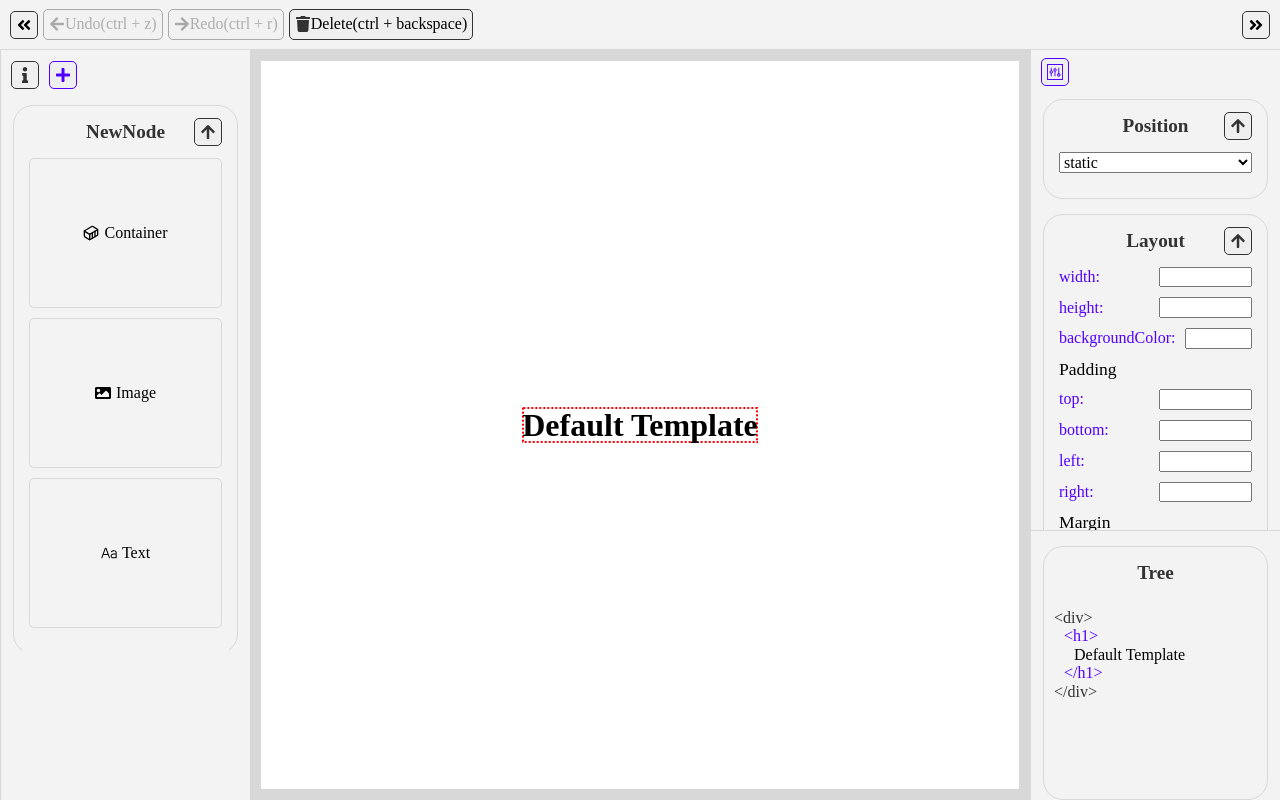
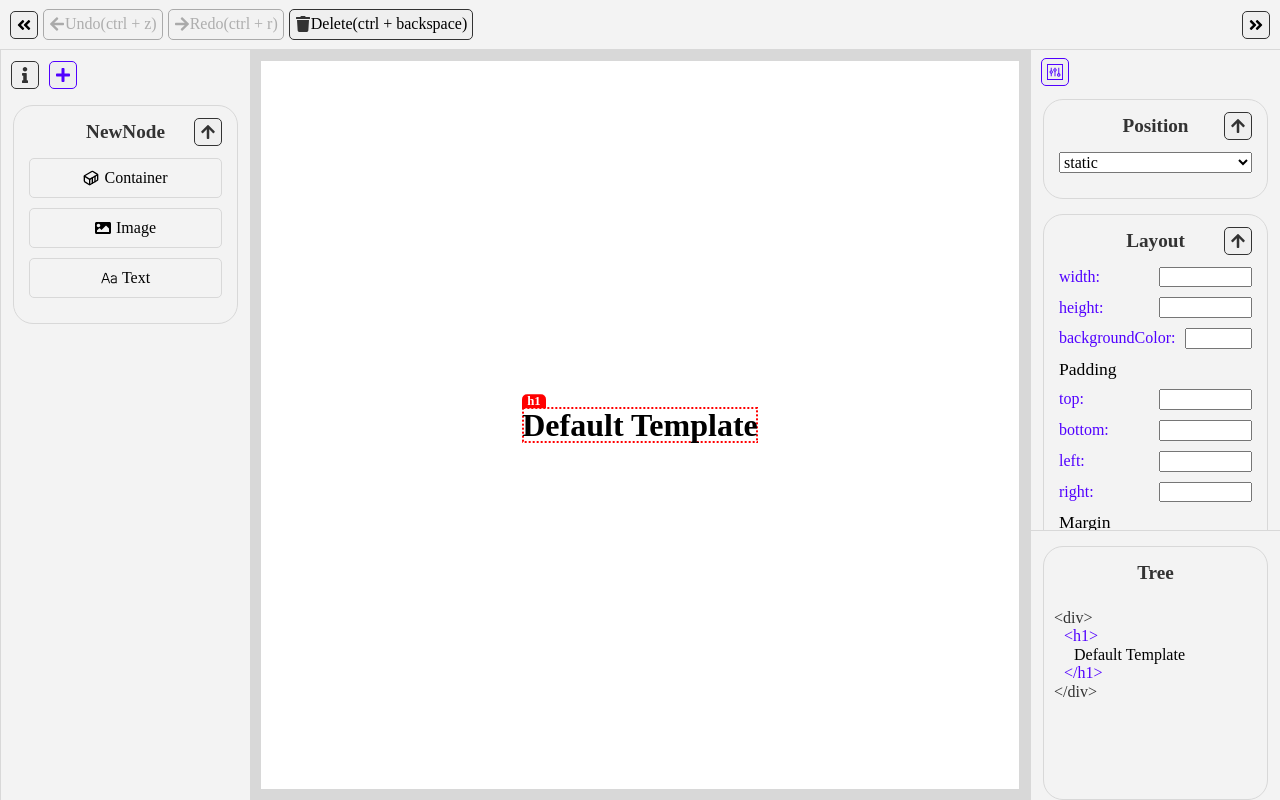
Before and after one commit to jasonlinkai/web-editor, a React (Create React App) app: page / in a window 1280 px wide. Both pictures are taken after a click on the element "Default Template". Built offline with nearby package versions, Linux system fonts and the light colour scheme.

Commit message:
feat: add selected style

```diff
--- a/src/WebEditor/Renderer/components/RenderNode/RenderNode.module.scss
+++ b/src/WebEditor/Renderer/components/RenderNode/RenderNode.module.scss
@@ -1,4 +1,10 @@
+@import "../../../../variables";
+
+.node {
+  cursor: pointer;
+}
 .selectedNode {
+  cursor: grab;
   background: linear-gradient(90deg, red 50%, transparent 0) repeat-x,
     linear-gradient(90deg, red 50%, transparent 0) repeat-x,
     linear-gradient(0deg, red 50%, transparent 0) repeat-y,
@@ -6,6 +12,18 @@
   background-size: 4px 2px, 4px 2px, 2px 4px, 2px 4px;
   background-position: 0 0, 0 100%, 0 0, 100% 0;
   animation: linearGradientMove 0.3s infinite linear;
+  &::before {
+    content: attr(dataNodeType);
+    position: absolute;
+    transform: translate(0rem, -1em);
+    background-color: red;
+    color: white;
+    font-size: 0.8rem;
+    padding-left: $gap1;
+    padding-right: $gap1;
+    border-top-left-radius: $gap1;
+    border-top-right-radius: $gap1;
+  }
 }
 
 .dragOverElement {
--- a/src/WebEditor/Renderer/components/RenderNode/RenderNode.module.scss.d.ts
+++ b/src/WebEditor/Renderer/components/RenderNode/RenderNode.module.scss.d.ts
@@ -1,4 +1,5 @@
 export declare const container: string;
 export declare const dragOverElement: string;
 export declare const linearGradientMove: string;
+export declare const node: string;
 export declare const selectedNode: string;
--- a/src/WebEditor/Renderer/components/RenderNode/index.tsx
+++ b/src/WebEditor/Renderer/components/RenderNode/index.tsx
@@ -27,7 +27,8 @@ const RenderNode: React.FC<RenderNodeProps> = observer(({ ast, ...p }) => {
 
   const isSelectedNode = ast.uuid === editor.selectedAstNode?.uuid;
   const draggable = !ast.isRootNode && isSelectedNode;
-  const dropable =  ast.isContainerNode && ast.uuid !== editor.dragingAstNode?.uuid;
+  const dropable =
+    ast.isContainerNode && ast.uuid !== editor.dragingAstNode?.uuid;
   // Base case: If the node is a text node, render it as is
 
   const node: AstNodeModelType = ast;
@@ -74,27 +75,26 @@ const RenderNode: React.FC<RenderNodeProps> = observer(({ ast, ...p }) => {
   } else if (node.isSelfClosingNode) {
     renderChildren = undefined;
   }
-
   return React.createElement(
     type,
     {
       ...props,
       ...editorEventListeners,
-      ...props.attributes,
-      draggable,
+      ...{ ...props.attributes, dataNodeType: type },
       style: {
         ...props.style,
-        cursor: isSelectedNode ? 'grab' : 'pointer',
       },
       className: clsx([
         props.className,
         {
+          [styles.node]: true,
           [styles.selectedNode]: isSelectedNode,
           [styles.dragOverElement]: node.isDragOvered,
         },
       ]),
+      draggable,
     },
-    renderChildren,
+    renderChildren
   );
 });
 
--- a/src/WebEditor/components/panels/Panel.module.scss
+++ b/src/WebEditor/components/panels/Panel.module.scss
@@ -92,7 +92,7 @@
   align-items: center;
   gap: $gap1;
   min-width: 150px;
-  min-height: 150px;
+  min-height: 40px;
   width: 100%;
   height: 100%;
   border: 1px solid $panel-border;
--- a/src/mobx/AstNodeModel.ts
+++ b/src/mobx/AstNodeModel.ts
@@ -16,6 +16,7 @@ import {
 import { StyleEnum } from "../WebEditor/types";
 
 const AstNodeModelPropsAttributes = t.model("AstNodeModelPropsAttributes", {
+  dataNodeType: t.optional(t.string, ""),
   src: t.maybe(t.string),
   alt: t.maybe(t.string),
 });
@@ -115,9 +116,7 @@ export const AstNodeModel = t
       );
     },
     get isTextNode() {
-      return Object.values(TextNodeType).includes(
-        self.type as TextNodeType
-      );
+      return Object.values(TextNodeType).includes(self.type as TextNodeType);
     },
     get isSelfClosingNode() {
       return Object.values(SelfClosingNodeType).includes(
@@ -144,7 +143,9 @@ export const AstNodeModel = t
         ...style,
       };
     },
-    setAttributes(attributes: Partial<SnapshotOut<AstNodeModelPropsAttributesType>>) {
+    setAttributes(
+      attributes: Partial<SnapshotOut<AstNodeModelPropsAttributesType>>
+    ) {
       self.props.attributes = {
         ...self.props.attributes,
         ...attributes,
@@ -162,13 +163,7 @@ export const AstNodeModel = t
         [styleKey]: styleValue,
       };
     },
-    updateAttributes({
-      key,
-      value,
-    }: {
-      key: AttributesEnum;
-      value: string;
-    }) {
+    updateAttributes({ key, value }: { key: AttributesEnum; value: string }) {
       self.props.attributes = {
         ...self.props.attributes,
         [key]: value,
```
